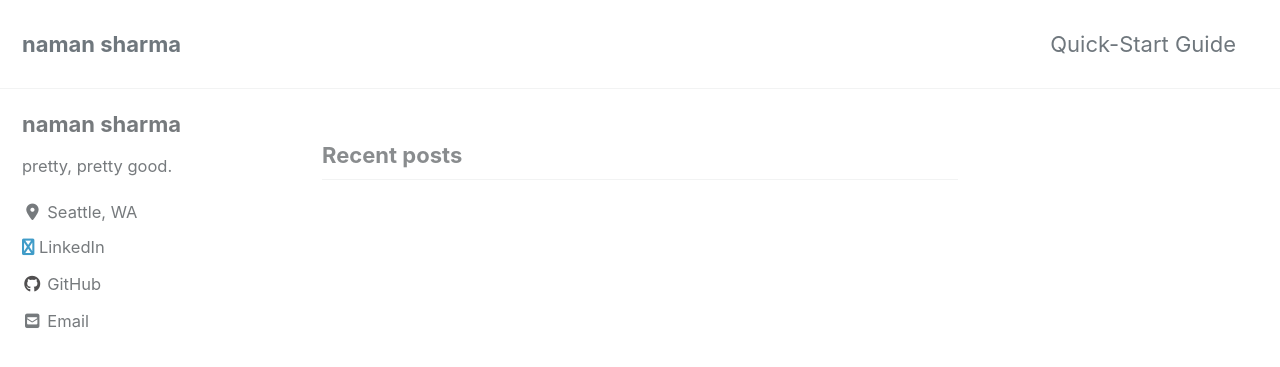
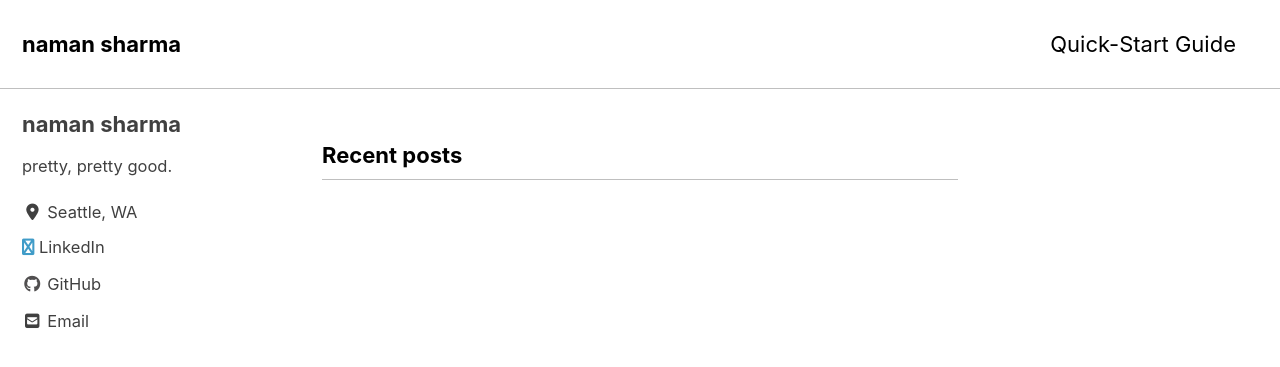
Before and after one commit to nmnshrma/nmnshrma.github.io, a Jekyll site: the page built from index.html, in a window 1280 px wide and 900 px high. Shown: the top 367 px of the window. Built offline with Jekyll 4.4.1, drawn with Linux system fonts in a browser that asks for light colours; cached includes are drawn as plain includes; nearby versions of some CDN libraries; the list of posts is cut into pages by our own code.

Commit message:
Change theme to contrast

```diff
--- a/_config.yml
+++ b/_config.yml
@@ -10,9 +10,9 @@
 # Review documentation to determine if you should use `theme` or `remote_theme`
 # https://mmistakes.github.io/minimal-mistakes/docs/quick-start-guide/#installing-the-theme
 
-# theme                  : "minimal-mistakes-jekyll"
-# remote_theme           : "mmistakes/minimal-mistakes"
-minimal_mistakes_skin    : "default" # "air", "aqua", "contrast", "dark", "dirt", "neon", "mint", "plum", "sunrise"
+theme                  : "minimal-mistakes-jekyll"
+remote_theme           : "mmistakes/minimal-mistakes"
+minimal_mistakes_skin    : "contrast" # , "default", "air", "aqua", "dark", "dirt", "neon", "mint", "plum", "sunrise"
 
 # Site Settings
 locale                   : "en-US"
```
